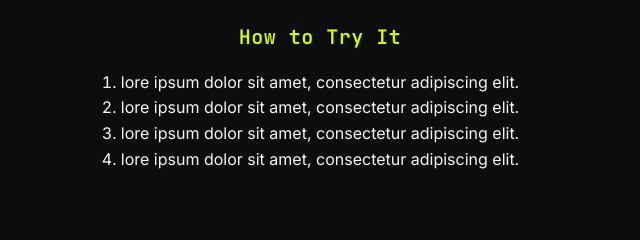
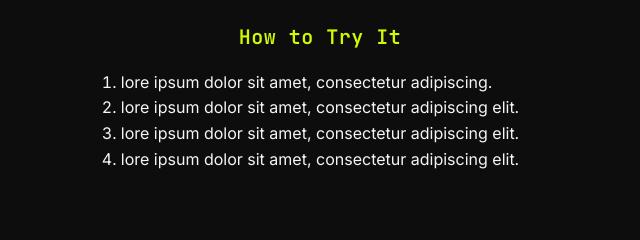
Before and after one commit to Tursss/Bailey-McNeal-Yang-LIS500-P3, a plain HTML site: page ml.html in a window 1280 px wide. Shown: the part 311-551 px from the top of the page, 320-960 px from the left. Drawn offline with Linux system fonts and the light colour scheme.

Commit message:
small change to lorem ipsum test to attempt redeployment.

```diff
--- a/ml.html
+++ b/ml.html
@@ -25,7 +25,7 @@
       <section class="project_section">
         <h2 class="section_title ml_title">How to Try It</h2>
         <ol class="section_text ml_text">
-          <li>lore ipsum dolor sit amet, consectetur adipiscing elit.</li>
+          <li>lore ipsum dolor sit amet, consectetur adipiscing.</li>
           <li>lore ipsum dolor sit amet, consectetur adipiscing elit.</li>
           <li>lore ipsum dolor sit amet, consectetur adipiscing elit.</li>
           <li>lore ipsum dolor sit amet, consectetur adipiscing elit.</li>
```
